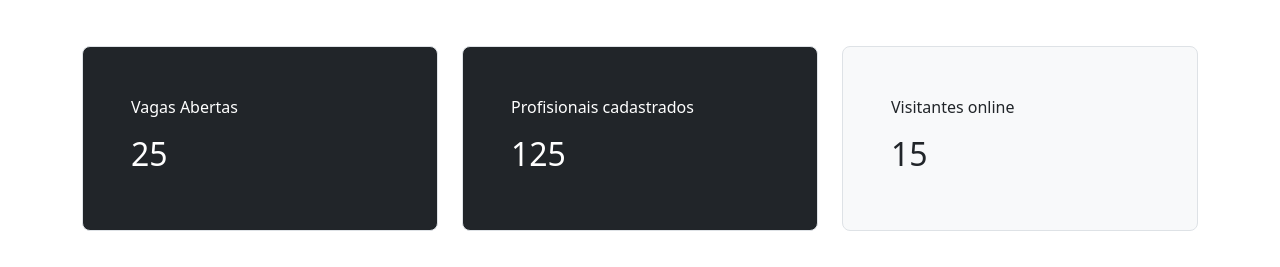
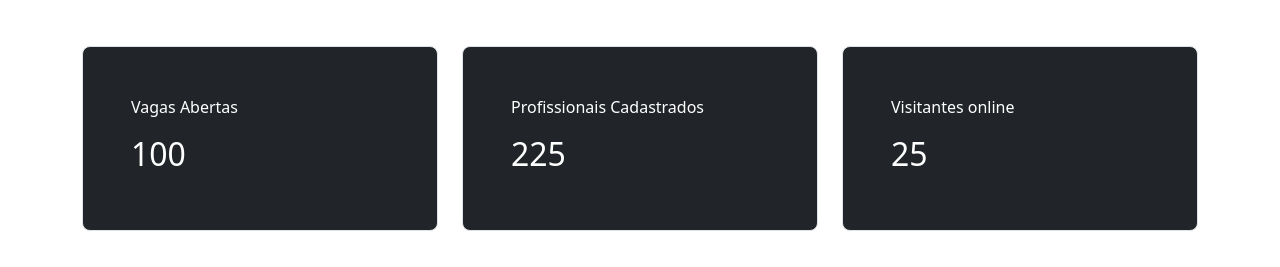
Before and after one commit to leonarddepaula/vagas-front, a Vue app: page / in a window 1280 px wide. Shown: the part 530-797 px from the top of the page. Built offline with nearby package versions, Linux system fonts and the light colour scheme.

Commit message:
props e components

```diff
--- /dev/null
+++ b/src/components/comuns/Indicador.vue
@@ -0,0 +1,20 @@
+<template>
+  <div class="h-100 p-5 rounded-3 border bg-dark text-white">
+          <p>{{ titulo }}</p>
+          <h2> {{ indicador }}</h2>
+        </div>
+</template>
+
+<script>
+export default {
+    name: 'Indicador',
+    props:[
+        'titulo',
+        'indicador'
+    ]
+}
+</script>
+
+<style>
+
+</style>
--- /dev/null
+++ b/src/components/comuns/PesquisarVagas.vue
@@ -0,0 +1,33 @@
+<template>
+  <div class="h-100 p-5 bg-light border rounded-3">
+    <h2>Pesquisar vagas</h2>
+    <div class="row">
+      <div class="col">
+        <div class="form-group">
+          <label>Título da vaga</label>
+          <input
+            type="text"
+            class="form-control"
+            placeholder="pesquise por palavras chaves, por exemplo 'PHP', 'Pleno', 'Analista' "
+          />
+          <smal class="form-text text-muted"
+            >Informe palavras que estejam relacionadas com o título da vaga que
+            você procura</smal
+          >
+        </div>
+      </div>
+    </div>
+    <div class="row">
+      <div class="col">
+        <button class="btn btn-outline-dark mt-2" type="button">Buscar</button>
+      </div>
+    </div>
+  </div>
+</template>
+
+<script>
+    export default {
+        name: 'PesquisaVagas'
+
+    }
+</script>
--- a/src/components/views/Home.vue
+++ b/src/components/views/Home.vue
@@ -2,56 +2,40 @@
   <div class="container py-4">
     <div class="row">
       <div class="col">
-        <div class="h-100 p-5 bg-light border rounded-3">
-
-          <h2>Pesquisar vagas</h2>
-          <div class="row">
-            <div class="col">
-              <div class="form-group">
-                <label>Título da vaga</label>
-                <input type="text" class="form-control" placeholder="pesquise por palavras chaves, por exemplo 'PHP', 'Pleno', 'Analista' ">
-                <smal class="form-text text-muted">Informe palavras que estejam relacionadas com o título da vaga que você procura</smal>
-              </div>
-            </div>
-          </div>
-          <div class="row">
-            <div class="col">
-              <button class="btn btn-outline-dark mt-2" type="button">Buscar</button>
-            </div>
-          </div>
-        </div>
+        <pesquisar-vagas> </pesquisar-vagas>
 
       </div>
     </div>
 
     <div class="row mt-5">
       <div class="col-4">
-        <div class="h-100 p-5 rounded-3 border bg-dark text-white">
-          <p>Vagas Abertas</p>
-          <h2>25</h2>
-        </div>
+        <Indicador titulo="Vagas Abertas" indicador="100"></Indicador>
       </div>
 
       <div class="col-4">
-        <div class="h-100 p-5 rounded-3 border bg-dark text-white">
-          <p>Profisionais cadastrados</p>
-          <h2>125</h2>
-        </div>
-      </div>
+        <indicador titulo="Profissionais Cadastrados" indicador="225"></indicador>
+              </div>
 
       <div class="col-4">
-        <div class="h-100 p-5 rounded-3 border bg-light text-dark">
-          <p>Visitantes online</p>
-          <h2>15</h2>
-        </div>
+        <indicador titulo="Visitantes online" indicador="25"></indicador>
       </div>
     </div>
   </div>
 </template>
 
 <script>
+import PesquisarVagas from '@/components/comuns/PesquisarVagas.vue';
+import Indicador from '@/components/comuns/Indicador.vue'
+
+
+
 export default {
     name: 'Home',
+    components: {
+      PesquisarVagas,
+      Indicador
+
+    },
     activated(){
       console.log('Componente ativado');
     },
```
